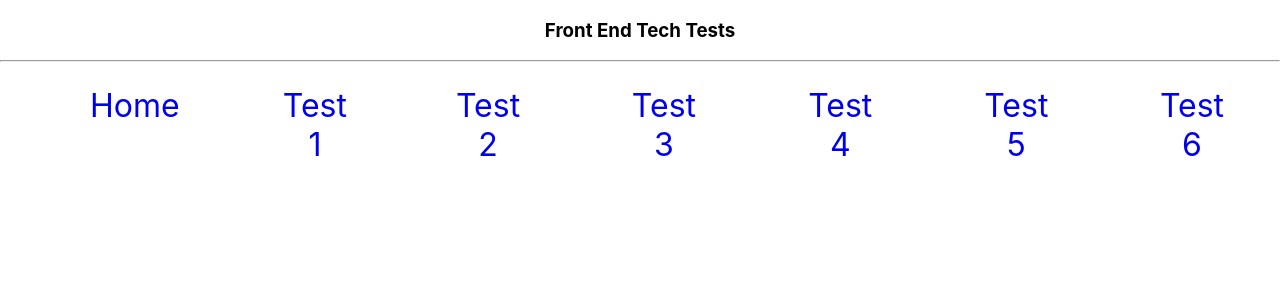
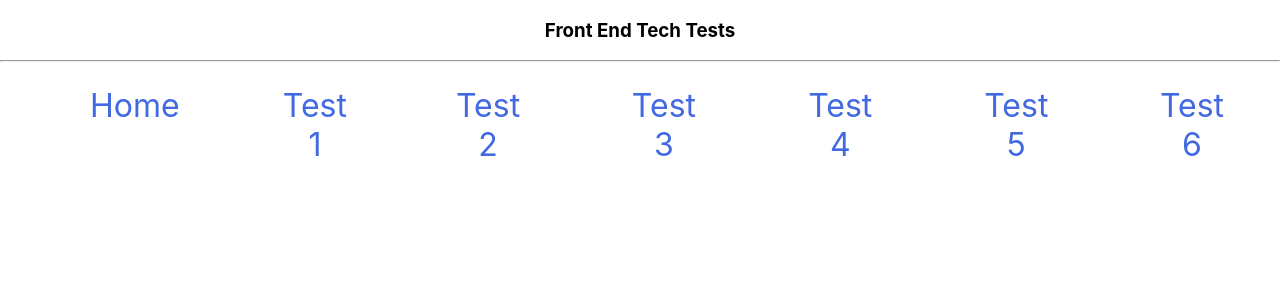
Before and after one commit to Edd-NC/front-end-tech-tests, a React (Create React App) app: page / in a window 1280 px wide. Shown: the top 300 px of the page. Built offline with nearby package versions, Linux system fonts and the light colour scheme.

Commit message:
default colour for links

```diff
--- a/src/components/Nav.css
+++ b/src/components/Nav.css
@@ -15,6 +15,7 @@
 }
 
 .testLinks a {
+    color: royalblue;
     text-decoration: none;
 }
 
```
